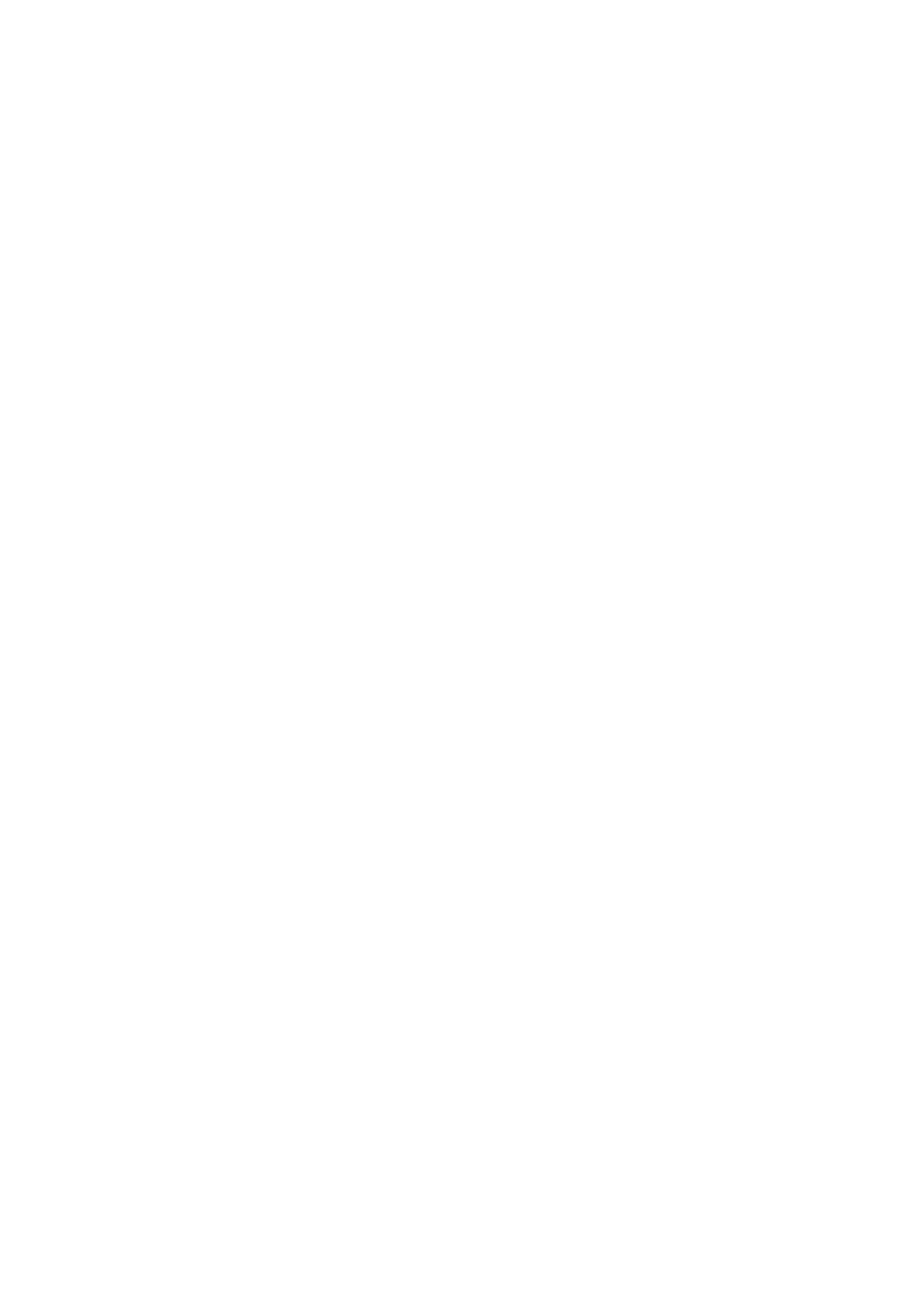
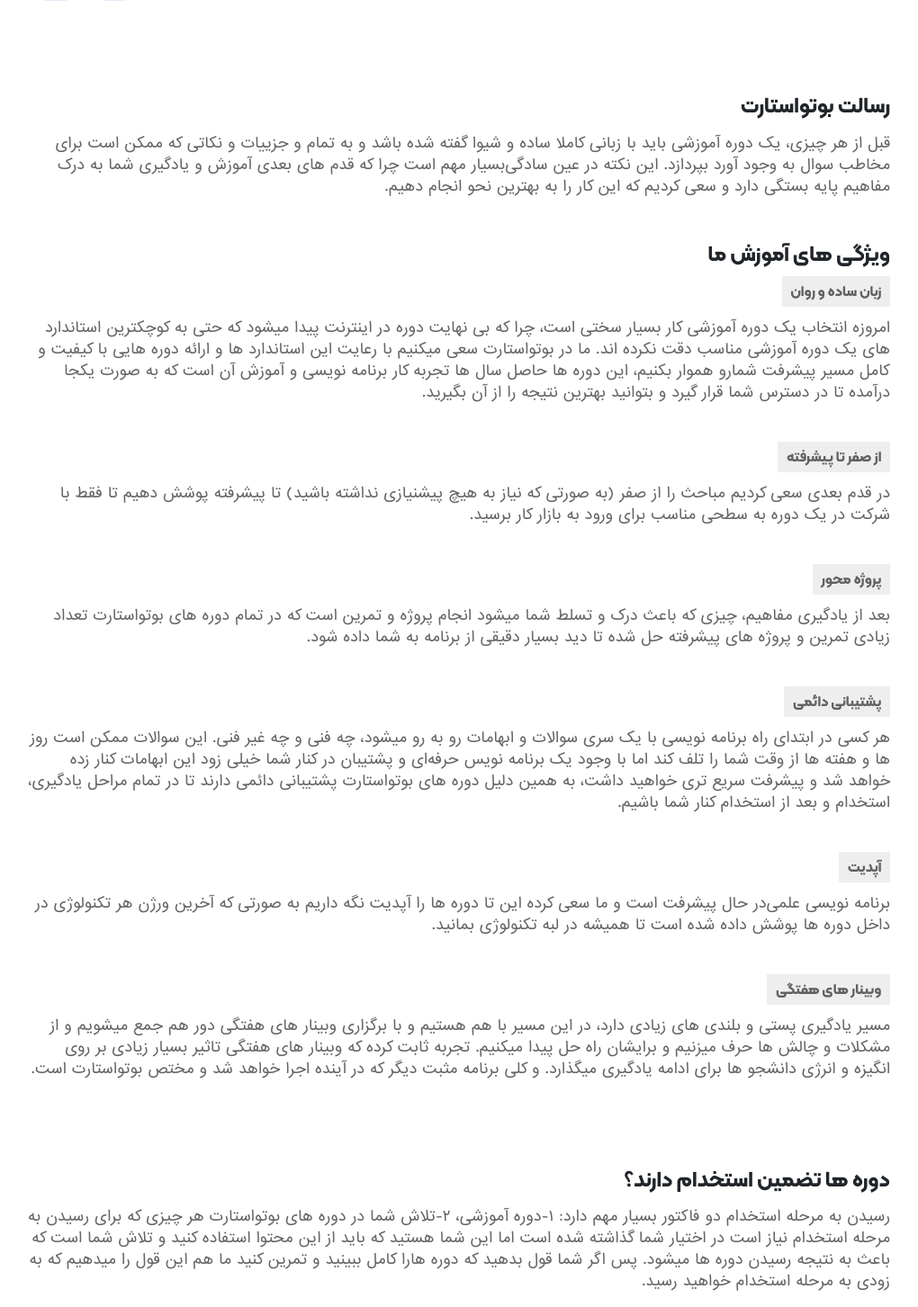
Before and after one commit to webKingA/bootostart, a React (Create React App) app: page /about in a window 1280 px wide. Before the commit this address had no page. Shown: the part 57-1510 px from the top of the page at 90% size, without its empty margins (131-1151 px from the left). Before the commit the page ends 800 px from the top, so only its background shows below. Built offline with nearby package versions, Linux system fonts and the light colour scheme.

Commit message:
end page about

```diff
--- a/src/Frontend/Components/Footer/Footer.css
+++ b/src/Frontend/Components/Footer/Footer.css
@@ -128,4 +128,8 @@
         justify-content: unset;
         gap: 1rem;
     }
+
+    .top__one__footer {
+        flex-direction: column;
+    }
 }
--- /dev/null
+++ b/src/Frontend/Pages/About/About.css
@@ -0,0 +1,28 @@
+.about__page__all__text {
+    font-family: kalameh;
+    margin-top: 10rem;
+}
+
+.about__page__all__text > div {
+    margin: 3rem 0;
+}
+
+.about__page__all__text > div h4 {
+    margin-bottom: 1rem;
+}
+
+.about__page__all__text > div p {
+    color: #656565;
+    font-family: sans;
+}
+
+.about__page__two > div > span {
+    background-color: #EEEEEE;
+    color: #616164;
+    padding: .2rem .6rem;
+}
+
+.about__page__two > div p {
+    padding-bottom: 3rem;
+    padding-top: 1rem;
+}
--- /dev/null
+++ b/src/Frontend/Pages/About/About.jsx
@@ -0,0 +1,90 @@
+import React from "react";
+import "./About.css";
+import Header from "../../Components/Header/Header";
+import Footer from "../../Components/Footer/Footer";
+
+export default function About() {
+  return (
+    <div className="about__page__container">
+      <Header />
+      <div className="about__page__all__text width-lg">
+        <div className="about__page__one">
+          <h4>رسالت بوتواستارت</h4>
+          <p>
+            قبل از هر چیزی، یک دوره آموزشی باید با زبانی کاملا ساده و شیوا گفته
+            شده باشد و به تمام و جزییات و نکاتی که ممکن است برای مخاطب سوال به
+            وجود آورد بپردازد. این نکته در عین سادگی‌بسیار مهم است چرا که قدم
+            های بعدی آموزش و یادگیری شما به درک مفاهیم پایه بستگی دارد و سعی
+            کردیم که این کار را به بهترین نحو انجام دهیم.
+          </p>
+        </div>
+        <div className="about__page__two">
+          <h4>ویژگی های آموزش ما</h4>
+          <div>
+            <span>زبان ساده و روان</span>
+            <p>
+              امروزه انتخاب یک دوره آموزشی کار بسیار سختی است، چرا که بی نهایت
+              دوره در اینترنت پیدا میشود که حتی به کوچکترین استاندارد های یک
+              دوره آموزشی مناسب دقت نکرده اند. ما در بوتواستارت سعی میکنیم با
+              رعایت این استاندارد ها و ارائه دوره‌ هایی با کیفیت و کامل مسیر
+              پیشرفت شمارو هموار بکنیم، این دوره ها حاصل سال ها تجربه کار برنامه
+              نویسی و آموزش آن است که به صورت یکجا درآمده تا در دسترس شما قرار
+              گیرد و بتوانید بهترین نتیجه را از آن بگیرید.
+            </p>
+            <span>از صفر تا پیشرفته</span>
+            <p>
+              در قدم بعدی سعی کردیم مباحث را از صفر (به صورتی که نیاز به هیچ
+              پیشنیازی نداشته باشید) تا پیشرفته پوشش دهیم تا فقط با شرکت در یک
+              دوره به سطحی مناسب برای ورود به بازار کار برسید.
+            </p>
+            <span>پروژه محور</span>
+            <p>
+              بعد از یادگیری مفاهیم، چیزی که باعث درک و تسلط شما میشود انجام
+              پروژه و تمرین است که در تمام دوره های بوتواستارت تعداد زیادی تمرین
+              و پروژه های پیشرفته حل شده تا دید بسیار دقیقی از برنامه به شما
+              داده شود.
+            </p>
+            <span>پشتیبانی دائمی</span>
+            <p>
+              هر کسی در ابتدای راه برنامه نویسی با یک سری سوالات و ابهامات رو به
+              رو میشود، چه فنی و چه غیر فنی. این سوالات ممکن است روز ها و هفته
+              ها از وقت شما را تلف کند اما با وجود یک برنامه نویس حرفه‌ای و
+              پشتیبان در کنار شما خیلی زود این ابهامات کنار زده خواهد شد و
+              پیشرفت سریع تری خواهید داشت، به همین دلیل دوره های‌ بوتواستارت
+              پشتیبانی دائمی دارند تا در تمام مراحل یادگیری، استخدام و بعد از
+              استخدام کنار شما باشیم.
+            </p>
+            <span>آپدیت</span>
+            <p>
+              برنامه نویسی علمی‌در حال پیشرفت است و ما سعی کرده این تا دوره ها
+              را آپدیت نگه داریم به صورتی که آخرین ورژن هر تکنولوژی در داخل دوره
+              ها پوشش داده شده است تا همیشه در لبه تکنولوژی بمانید.
+            </p>
+            <span>وبینار های هفتگی</span>
+            <p>
+              مسیر یادگیری پستی و بلندی های زیادی دارد، در این مسیر با هم هستیم
+              و با برگزاری وبینار های هفتگی دور هم جمع میشویم و از مشکلات و چالش
+              ها حرف میزنیم و برایشان راه حل پیدا میکنیم. تجربه ثابت کرده که
+              وبینار های هفتگی تاثیر بسیار زیادی بر روی انگیزه و انرژی دانشجو ها
+              برای ادامه یادگیری میگذارد. و کلی برنامه مثبت دیگر که در آینده
+              اجرا خواهد شد و مختص بوتواستارت است.
+            </p>
+          </div>
+        </div>
+        <div className="about__page__three">
+          <h4>دوره ها تضمین استخدام دارند؟</h4>
+          <p>
+            رسیدن به مرحله استخدام دو فاکتور بسیار مهم دارد: ۱-دوره آموزشی،
+            ۲-تلاش شما در دوره های بوتواستارت هر چیزی که برای رسیدن به مرحله
+            استخدام نیاز است در اختیار شما گذاشته شده است اما این شما هستید که
+            باید از این محتوا استفاده کنید و تلاش شما است که باعث به نتیجه رسیدن
+            دوره ها میشود. پس اگر شما قول بدهید که دوره هارا کامل ببینید و تمرین
+            کنید ما هم این قول را میدهیم که به زودی به مرحله استخدام خواهید
+            رسید.
+          </p>
+        </div>
+      </div>
+      <Footer />
+    </div>
+  );
+}
--- a/src/Routes.js
+++ b/src/Routes.js
@@ -1,11 +1,13 @@
 import Home from "./Frontend/Pages/Home/Home";
 import Courses from "./Frontend/Pages/Courses/Courses";
 import Comments from "./Frontend/Pages/Comments/Comments";
+import About from "./Frontend/Pages/About/About";
 
 const AllRoutes = [
   { path: "/", element: <Home /> },
   { path: "/courses", element: <Courses /> },
   { path: "/comments", element: <Comments /> },
+  { path: "/about", element: <About /> },
 ];
 
 export default AllRoutes;
```
